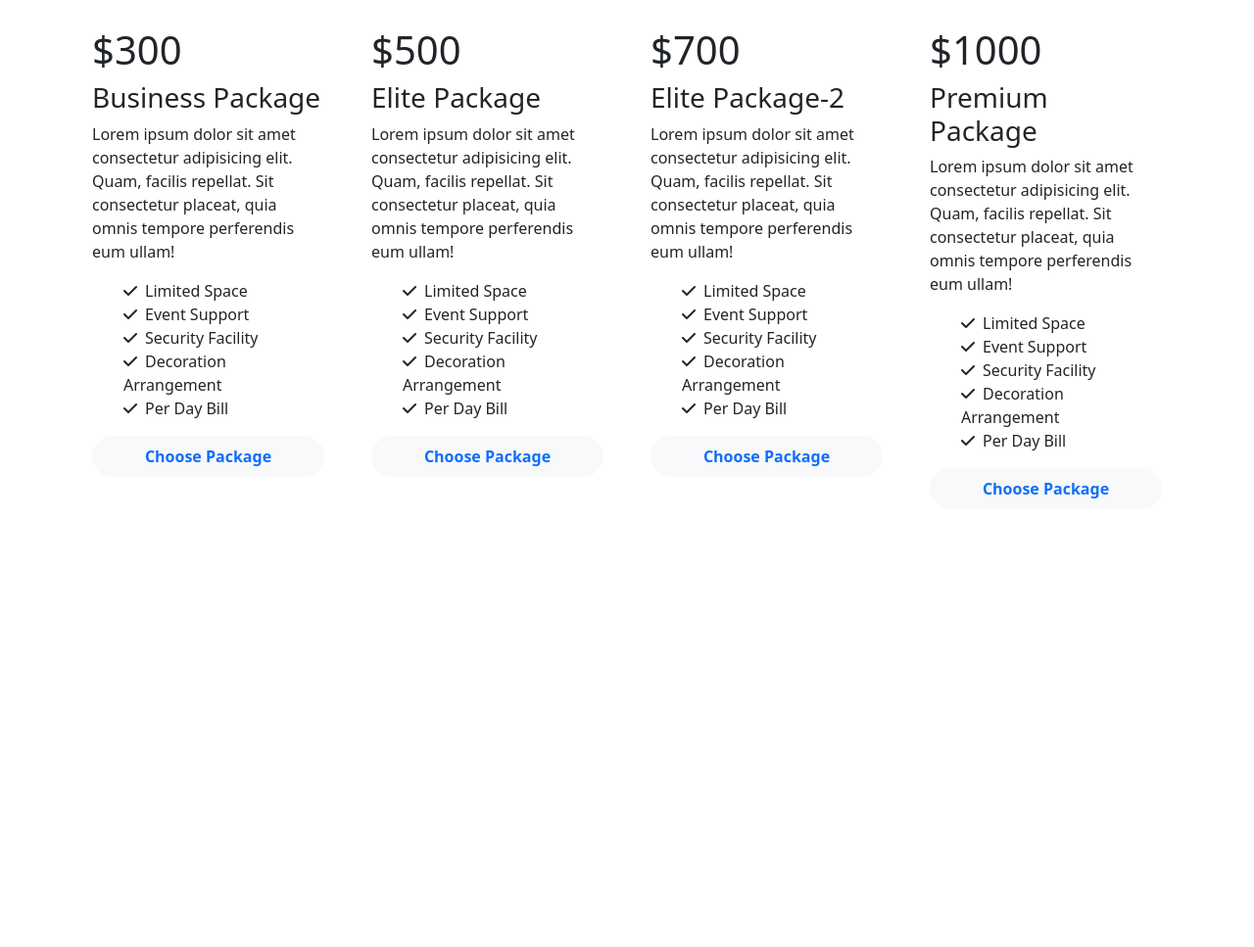
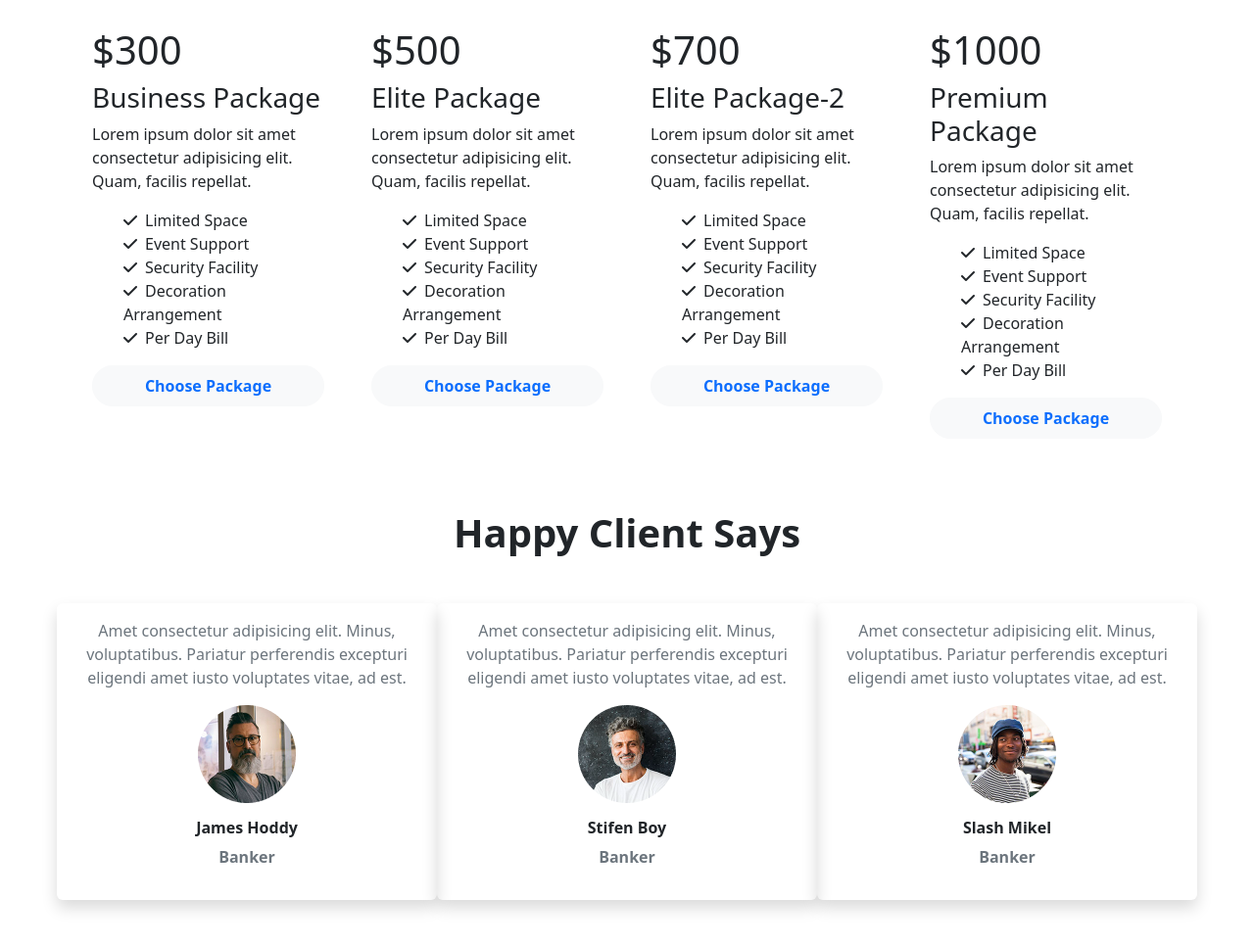
Before and after one commit to EhsanEIK/marriage-media-website, a plain HTML site: page index.html in a window 1280 px wide. Shown: the part 1072-2039 px from the top of the page at 98% size. Before the commit the page ends 1664 px from the top, so only its background shows below. Drawn offline with nearby package versions, Linux system fonts and the light colour scheme.

Commit message:
client feedback section added

```diff
--- a/index.html
+++ b/index.html
@@ -110,8 +110,7 @@
                 <div class="col-lg-3 rounded-4 px-4 py-4">
                     <h1>$300</h1>
                     <h3>Business Package</h3>
-                    <p>Lorem ipsum dolor sit amet consectetur adipisicing elit. Quam, facilis repellat. Sit consectetur
-                        placeat, quia omnis tempore perferendis eum ullam!</p>
+                    <p>Lorem ipsum dolor sit amet consectetur adipisicing elit. Quam, facilis repellat.</p>
                     <ul>
                         <li><i class="fa-solid fa-check me-2"></i>Limited Space</li>
                         <li><i class="fa-solid fa-check me-2"></i>Event Support</li>
@@ -126,8 +125,7 @@
                 <div class="col-lg-3 rounded-4 px-4 py-4">
                     <h1>$500</h1>
                     <h3>Elite Package</h3>
-                    <p>Lorem ipsum dolor sit amet consectetur adipisicing elit. Quam, facilis repellat. Sit consectetur
-                        placeat, quia omnis tempore perferendis eum ullam!</p>
+                    <p>Lorem ipsum dolor sit amet consectetur adipisicing elit. Quam, facilis repellat.</p>
                     <ul>
                         <li><i class="fa-solid fa-check me-2"></i>Limited Space</li>
                         <li><i class="fa-solid fa-check me-2"></i>Event Support</li>
@@ -142,8 +140,7 @@
                 <div class="col-lg-3 rounded-4 px-4 py-4">
                     <h1>$700</h1>
                     <h3>Elite Package-2</h3>
-                    <p>Lorem ipsum dolor sit amet consectetur adipisicing elit. Quam, facilis repellat. Sit consectetur
-                        placeat, quia omnis tempore perferendis eum ullam!</p>
+                    <p>Lorem ipsum dolor sit amet consectetur adipisicing elit. Quam, facilis repellat.</p>
                     <ul>
                         <li><i class="fa-solid fa-check me-2"></i>Limited Space</li>
                         <li><i class="fa-solid fa-check me-2"></i>Event Support</li>
@@ -158,8 +155,7 @@
                 <div class="col-lg-3 rounded-4 px-4 py-4">
                     <h1>$1000</h1>
                     <h3>Premium Package</h3>
-                    <p>Lorem ipsum dolor sit amet consectetur adipisicing elit. Quam, facilis repellat. Sit consectetur
-                        placeat, quia omnis tempore perferendis eum ullam!</p>
+                    <p>Lorem ipsum dolor sit amet consectetur adipisicing elit. Quam, facilis repellat.</p>
                     <ul>
                         <li><i class="fa-solid fa-check me-2"></i>Limited Space</li>
                         <li><i class="fa-solid fa-check me-2"></i>Event Support</li>
@@ -174,6 +170,34 @@
 
             </div>
         </section>
+
+        <!-- client feedback section -->
+        <section class="container my-5">
+            <h1 class="text-center fw-bold mb-5">Happy Client Says</h1>
+            <div class="row row-cols-lg-3 g-5">
+                <div class="col text-center shadow rounded p-3">
+                    <p class="text-secondary">Amet consectetur adipisicing elit. Minus, voluptatibus. Pariatur
+                        perferendis excepturi eligendi amet iusto voluptates vitae, ad est.</p>
+                    <img src="./images/person 1.png" alt="">
+                    <h6 class="fw-bold mt-3">James Hoddy</h6>
+                    <p class="text-secondary fw-bolder">Banker</p>
+                </div>
+                <div class="col text-center shadow rounded p-3">
+                    <p class="text-secondary">Amet consectetur adipisicing elit. Minus, voluptatibus. Pariatur
+                        perferendis excepturi eligendi amet iusto voluptates vitae, ad est.</p>
+                    <img src="./images/person 2.png" alt="">
+                    <h6 class="fw-bold mt-3">Stifen Boy</h6>
+                    <p class="text-secondary fw-bolder my-0">Banker</p>
+                </div>
+                <div class="col text-center shadow rounded p-3">
+                    <p class="text-secondary">Amet consectetur adipisicing elit. Minus, voluptatibus. Pariatur
+                        perferendis excepturi eligendi amet iusto voluptates vitae, ad est.</p>
+                    <img src="./images/person 3.png" alt="">
+                    <h6 class="fw-bold mt-3">Slash Mikel</h6>
+                    <p class="text-secondary fw-bolder my-0">Banker</p>
+                </div>
+            </div>
+        </section>
     </main>
     <!-- bootstrap js link -->
     <script src="https://cdn.jsdelivr.net/npm/bootstrap@5.2.0/dist/js/bootstrap.bundle.min.js"
```
